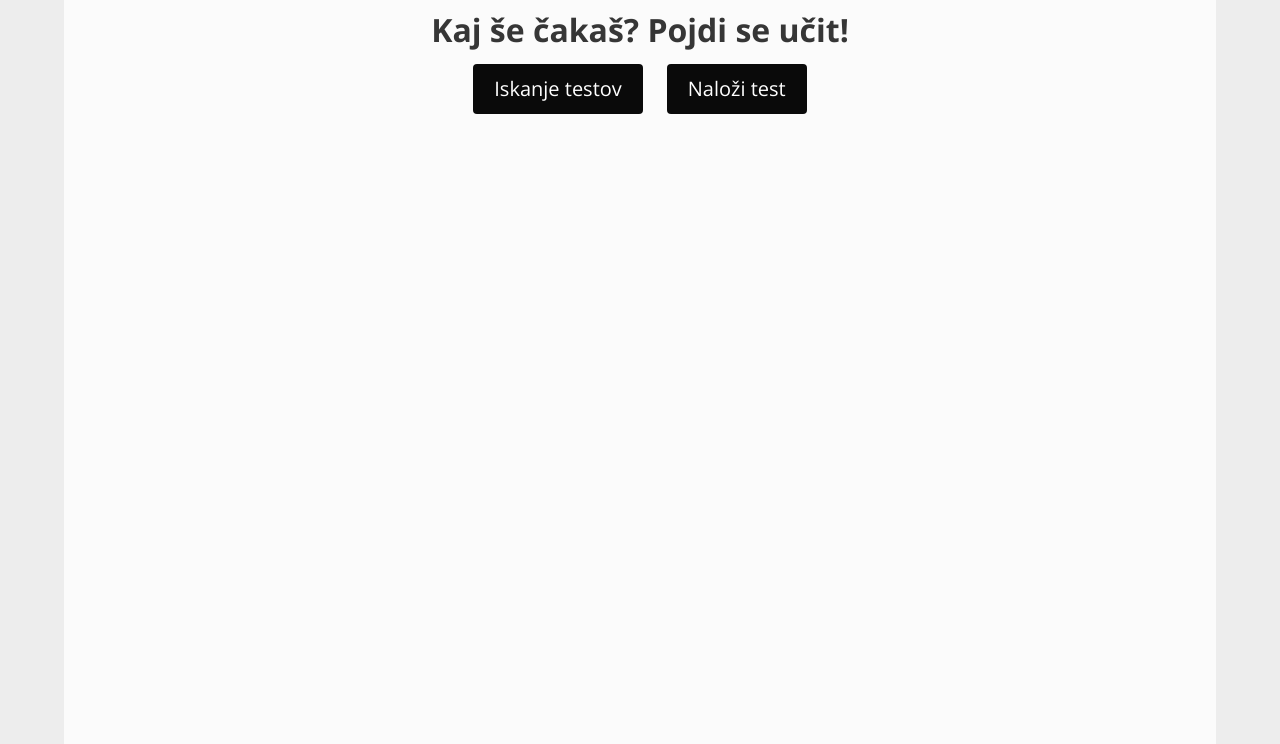
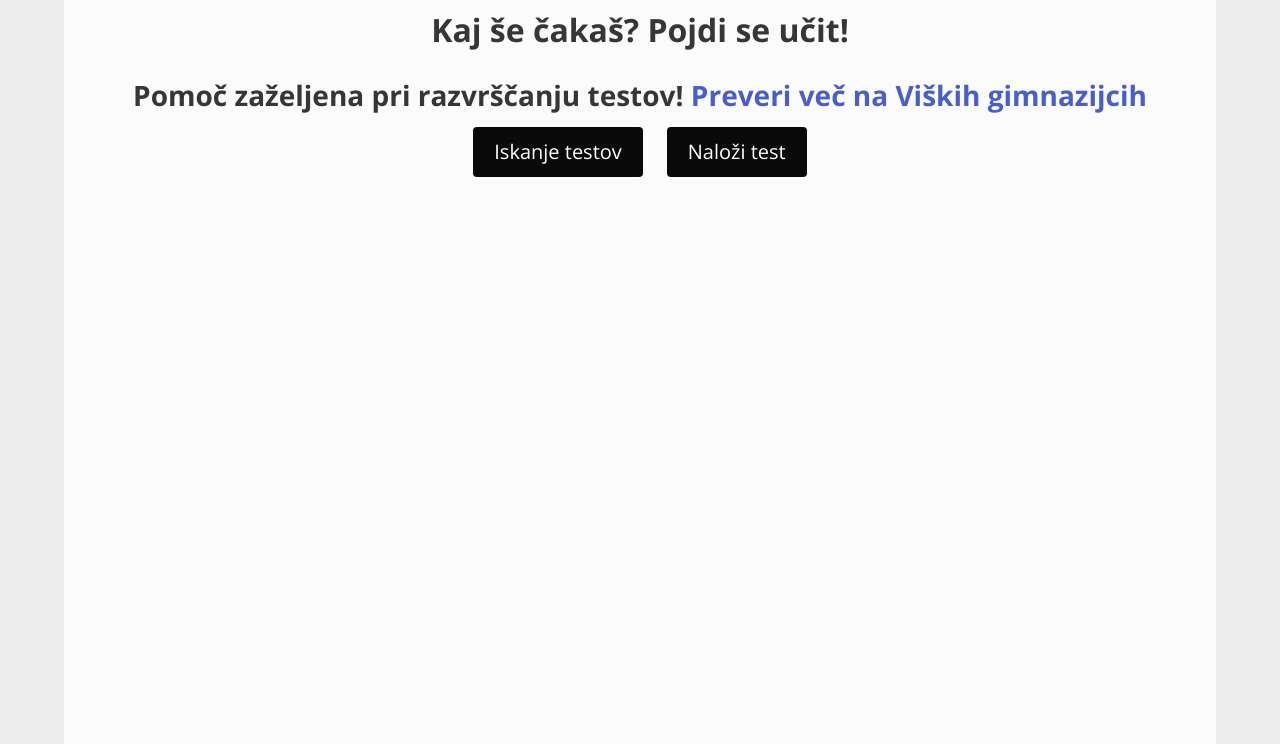
Before and after one commit to filiptrplan/vic-testi, a Django app: page / in a window 1280 px wide. Shown: the part 56-800 px from the top of the page. Run offline with Django 3.2, Linux system fonts and the light colour scheme; style sheets or scripts are compiled from the project's sources; some libraries are stand-ins or nearby versions.

Commit message:
help wanted

```diff
--- a/victesti/templates/main/index.html
+++ b/victesti/templates/main/index.html
@@ -5,8 +5,11 @@
 
 {% block content %}
 <div class="has-text-centered">
-<h1>Kaj še čakaš? Pojdi se učit!</h1>
-<div class="mt-3 buttons is-centered">
+    <h1>Kaj še čakaš? Pojdi se učit!</h1>
+    <h2>Pomoč zaželjena pri razvrščanju testov! <a
+            href="https://www.facebook.com/groups/712037668824095/announcements">Preveri več na Viških gimnazijcih</a>
+    </h2>
+    <div class="mt-3 buttons is-centered">
         <a href="/tests/search" class="button mx-3 is-black has-text-weight-light is-medium">Iskanje testov</a>
         <a href="/tests/upload" class="button mx-3 is-black has-text-weight-light is-medium">Naloži test</a>
     </div>
```
